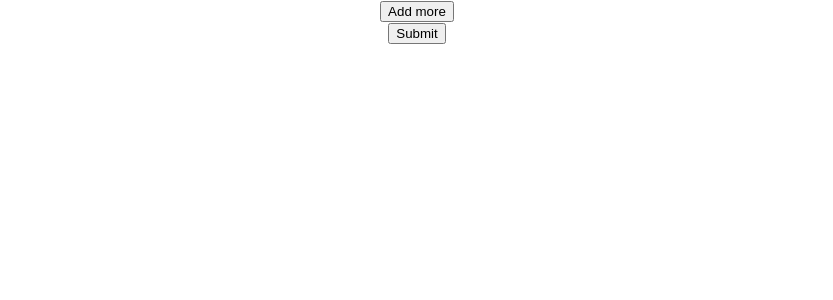
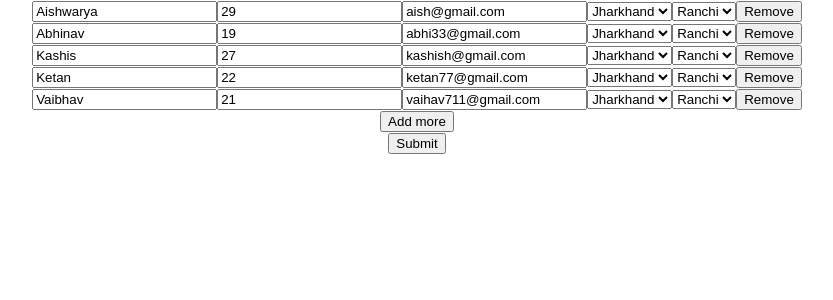
Before and after one commit to arupchandradawn/dynamicform, a React (Create React App) app: page / in a window 1280 px wide. Shown: the top 300 px of the page, without its empty margins (223-1056 px from the left). Built offline with nearby package versions, Linux system fonts and the light colour scheme.

Commit message:
final commit

```diff
--- a/src/App.js
+++ b/src/App.js
@@ -5,11 +5,11 @@ import { useEffect,useState } from "react";
 function App() {
 
   let demoJson = [
-    // {name:'Aishwarya',age:'29',email:'aish@gmail.com'},
-    // {name:'Abhinav',age:'19',email:'abhi33@gmail.com'},
-    // {name:'Kashis',age:'27',email:'kashish@gmail.com'},
-    // {name:'Ketan',age:'22',email:'ketan77@gmail.com'},
-    // {name:'Vaibhav',age:'21',email:'vaihav711@gmail.com'},
+    {name:'Aishwarya',age:'29',email:'aish@gmail.com'},
+    {name:'Abhinav',age:'19',email:'abhi33@gmail.com'},
+    {name:'Kashis',age:'27',email:'kashish@gmail.com'},
+    {name:'Ketan',age:'22',email:'ketan77@gmail.com'},
+    {name:'Vaibhav',age:'21',email:'vaihav711@gmail.com'},
   ]
 
   const listPunjab = ['Chandigarh','Mohali','Dharamshala'];
```
